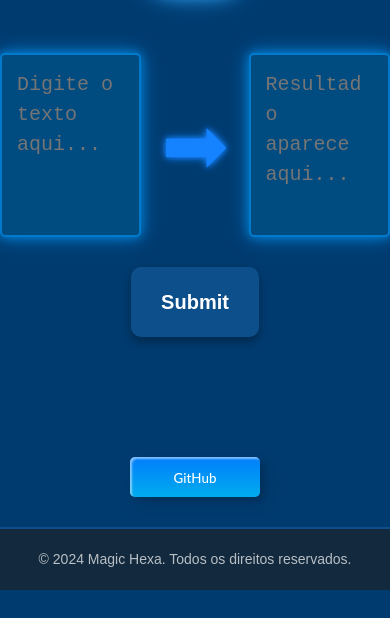
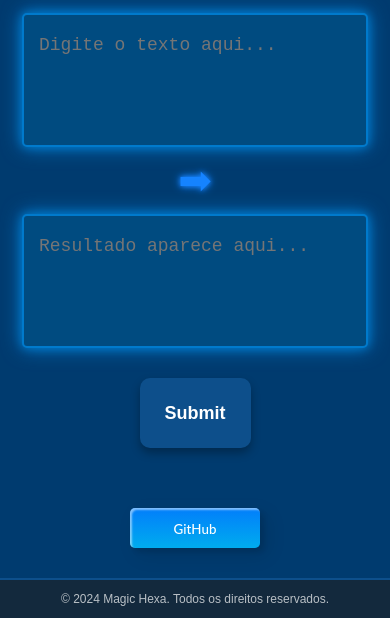
Before and after one commit to CH40S-BR/MagicHexa, a plain HTML site: page index.html in a window 390 px wide. Shown: the part 355-973 px from the top of the page. Before the commit the page ends 945 px from the top, so only its background shows below. Drawn offline with Linux system fonts and the light colour scheme.

Commit message:
Update style.css

```diff
--- a/assets/css/style.css
+++ b/assets/css/style.css
@@ -2,10 +2,28 @@ body {
     background-color: #003b6f;
     margin: 0;
     padding: 0;
-    overflow: hidden;
+    overflow-y: scroll;
+    overflow-x: hidden;
     display: flex;
     flex-direction: column;
     min-height: 100vh;
+}
+
+body::-webkit-scrollbar {
+    width: 12px;
+}
+
+body::-webkit-scrollbar-thumb {
+    background: #007acc;
+    border-radius: 6px;
+}
+
+body::-webkit-scrollbar-thumb:hover {
+    background: #005f99;
+}
+
+body::-webkit-scrollbar-track {
+    background: #004b80;
 }
 
 header {
@@ -363,3 +381,106 @@ button {
 .btn-3 span:hover:after {
     width: 100%;
 }
+
+/* Media Queries para responsividade */
+@media (max-width: 1024px) {
+    .text-fields {
+        flex-direction: column;
+        gap: 10px;
+        padding-top: 20px;
+    }
+
+    .input-box, .output-box {
+        width: 90%;
+        height: 120px;
+    }
+
+    .arrow {
+        font-size: 50px;
+    }
+}
+
+@media (max-width: 768px) {
+    header img {
+        height: 70px;
+    }
+
+    header .tagline {
+        font-size: 24px;
+    }
+
+    .input-box, .output-box {
+        width: 100%;
+        height: 100px;
+        font-size: 18px;
+    }
+
+    .submit-button {
+        padding: 15px 25px;
+        font-size: 18px;
+    }
+
+    .frame {
+        margin-top: 30px;
+    }
+}
+
+@media (max-width: 480px) {
+    header {
+        height: 150px;
+        padding: 10px;
+    }
+
+    header .tagline {
+        font-size: 18px;
+        padding: 0 10px;
+    }
+
+    .input-box, .output-box {
+        font-size: 16px;
+        height: 80px;
+    }
+
+    .arrow {
+        font-size: 40px;
+    }
+
+    .button-container {
+        margin-bottom: 100px;
+    }
+
+    .submit-button {
+        font-size: 16px;
+        padding: 10px 20px;
+    }
+
+    footer {
+        font-size: 12px;
+        padding: 10px 0;
+    }
+}
+
+@media (max-width: 768px) {
+    header img {
+        height: 70px;
+    }
+
+    header .tagline {
+        font-size: 24px;
+    }
+
+    .input-box, .output-box {
+        width: 80%;
+        height: 100px;
+        font-size: 18px;
+    }
+
+    .submit-button {
+        padding: 15px 25px;
+        font-size: 18px;
+    }
+
+    .frame {
+        margin-top: 30px;
+    }
+}
```
